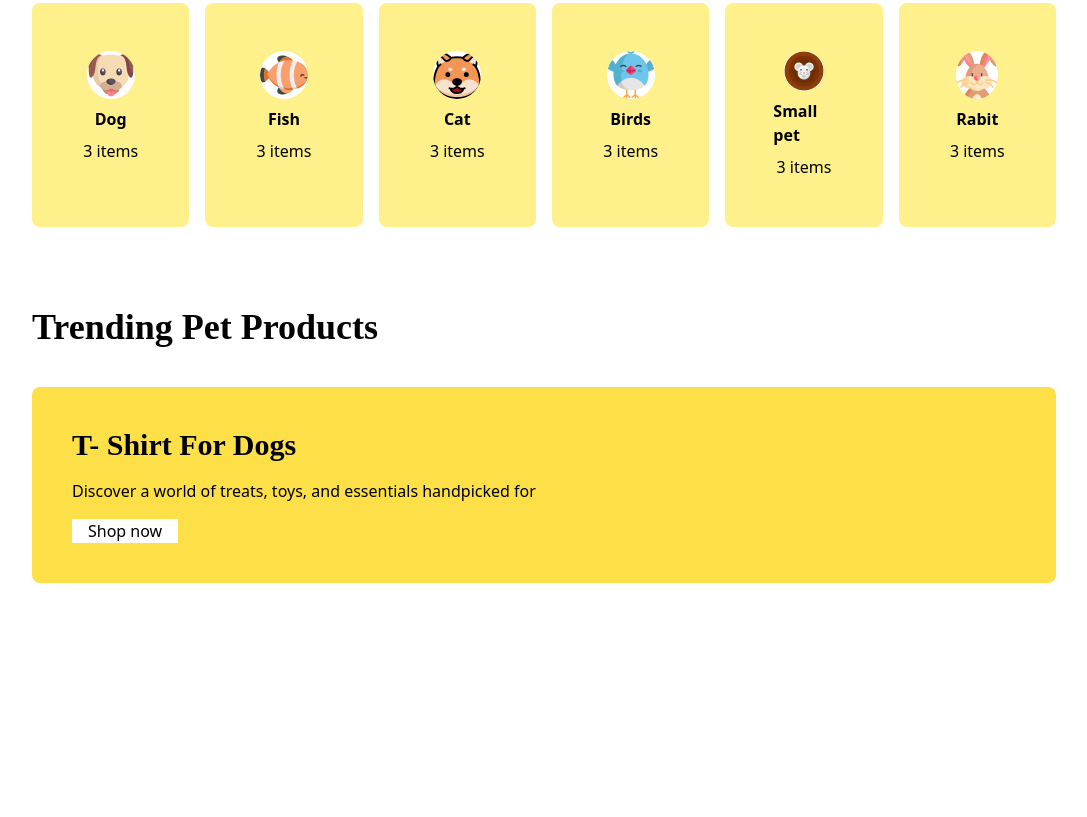
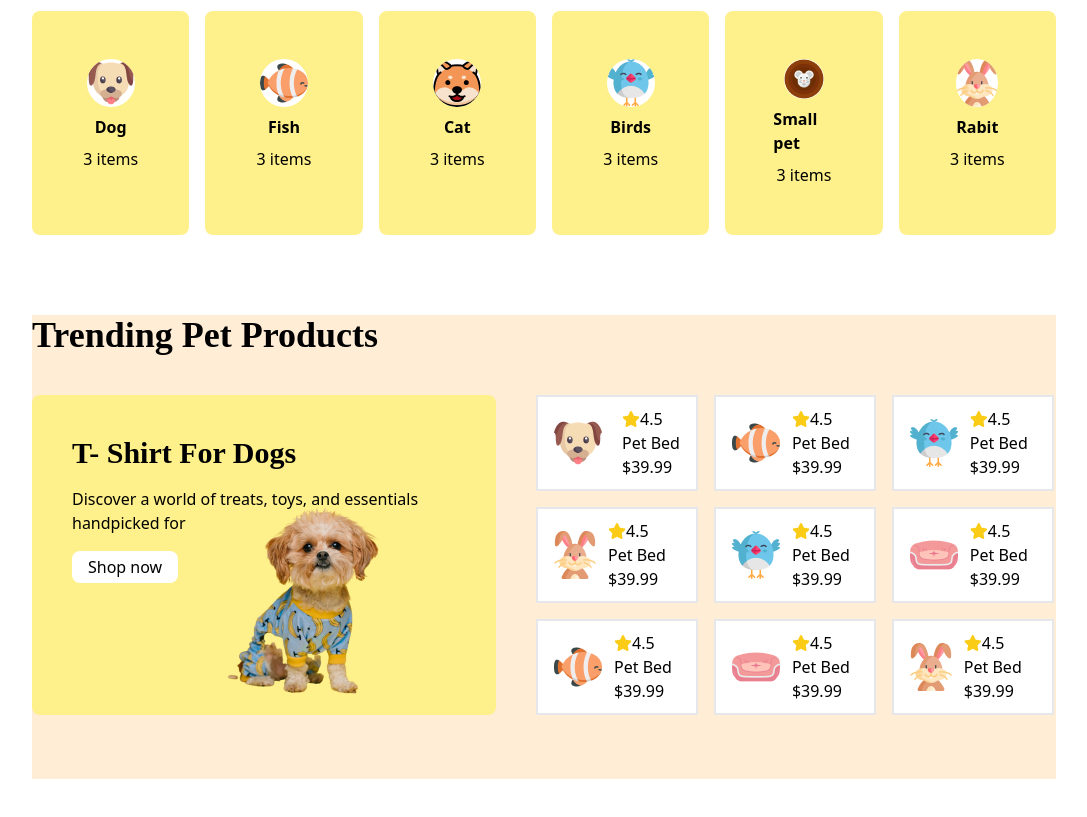
Before and after one commit to Ifthy980/Assignment-3, a plain HTML site: page index.html in a window 1280 px wide. Shown: the part 1037-1854 px from the top of the page, without its empty margins (96-1183 px from the left). Before the commit the page ends 1620 px from the top, so only its background shows below. Drawn offline with nearby package versions, Linux system fonts and the light colour scheme; a web font is replaced by a local one.

Commit message:
style added

```diff
--- a/index.html
+++ b/index.html
@@ -26,7 +26,7 @@
 
 <body>
     <header class="max-w-screen-lg mx-auto">
-        <nav class="mt-2 flex justify-between items-center px-4 md:p-0">
+        <nav class="mt-2 flex justify-between items-center px-4 md:p-0 border-b-2 h-10 md:border-none">
             <div class="flex gap-2 items-center">
                 <div><img class="w-8" src="c1-assets/logo-header.png" alt=""></div>
                 <div class="hidden md:block">
@@ -97,13 +97,127 @@
                 </div>
             </div>
         </section>
-        <section class="mt-20">
-            <h2 class="mt-10 mb-10 font-adlam text-4xl font-bold">Trending Pet Products</h2>
-            <div>
-                <div class="p-10 space-y-4 bg-yellow-300 rounded-lg">
+        <section class="mt-20 mb-20 bg-orange-100">
+            <h2 class="mt-20 mb-10 font-adlam text-4xl font-bold ml-5 md:ml-0">Trending Pet Products</h2>
+            <div class="md:flex p-5 md:p-0 md:gap-10">
+                <div class="relative p-10 space-y-4 bg-yellow-200 rounded-lg h-80">
                     <h2 class="font-adlam text-3xl font-bold">T- Shirt For Dogs</h2>
-                    <p>Discover a world of treats, toys, and essentials handpicked for </p>
-                    <button class="px-4 bg-white">Shop now</button>
+                    <p class="max-w-sm">Discover a world of treats, toys, and essentials handpicked for </p>
+                    <button class="px-4 h-8 rounded-lg bg-white">Shop now</button>
+                    <div class="absolute flex justify-end top-24">
+                        <img class="w-2/4" src="c1-assets/cute-pet-mid.png" alt="">
+                    </div>
+                </div>
+                <div class="grid mt-5 md:mt-0 grid-cols-2 md:grid-cols-3 gap-4  md:mb-24 md:h-72">
+                    <div class="flex gap-5 border-2 p-4 h-24 items-center bg-white">
+                        <div><img src="c1-assets/dog-cartoon.png" alt=""></div>
+                        <div>
+                            <div class="flex items-center">
+                                <i class="fa-solid fa-star text-yellow-400"></i>
+                                <p>4.5</p>
+                            </div>
+                            <h4>Pet Bed</h4>
+                            <p>$39.99</p>
+                        </div>
+
+                    </div>
+                    <div class="flex gap-3 border-2 p-4 h-24 items-center bg-white">
+                        <div><img src="c1-assets/fish-cartoon.png" alt=""></div>
+                        <div>
+                            <div class="flex items-center">
+                                <i class="fa-solid fa-star text-yellow-400"></i>
+                                <p>4.5</p>
+                            </div>
+                            <h4>Pet Bed</h4>
+                            <p>$39.99</p>
+                        </div>
+
+                    </div>
+                    <div class="flex gap-3 border-2 p-4 h-24 items-center bg-white">
+                        <div><img src="c1-assets/bird-cartoon.png" alt=""></div>
+                        <div>
+                            <div class="flex items-center">
+                                <i class="fa-solid fa-star text-yellow-400"></i>
+                                <p>4.5</p>
+                            </div>
+                            <h4>Pet Bed</h4>
+                            <p>$39.99</p>
+                        </div>
+
+                    </div>
+                    <div class="flex gap-3 border-2 p-4 h-24 items-center bg-white">
+                        <div><img src="c1-assets/rabbit-cartoon.png" alt=""></div>
+                        <div>
+                            <div class="flex items-center">
+                                <i class="fa-solid fa-star text-yellow-400"></i>
+                                <p>4.5</p>
+                            </div>
+                            <h4>Pet Bed</h4>
+                            <p>$39.99</p>
+                        </div>
+
+                    </div>
+                    <div class="flex gap-3 border-2 p-4 h-24 items-center bg-white">
+                        <div><img src="c1-assets/bird-cartoon.png" alt=""></div>
+                        <div>
+                            <div class="flex items-center">
+                                <i class="fa-solid fa-star text-yellow-400"></i>
+                                <p>4.5</p>
+                            </div>
+                            <h4>Pet Bed</h4>
+                            <p>$39.99</p>
+                        </div>
+
+                    </div>
+                    <div class="flex gap-3 border-2 p-4 h-24 items-center bg-white">
+                        <div><img src="c1-assets/pet-couch.png" alt=""></div>
+                        <div>
+                            <div class="flex items-center">
+                                <i class="fa-solid fa-star text-yellow-400"></i>
+                                <p>4.5</p>
+                            </div>
+                            <h4>Pet Bed</h4>
+                            <p>$39.99</p>
+                        </div>
+
+                    </div>
+                    <div class="flex gap-3 border-2 p-4 h-24 items-center bg-white">
+                        <div><img src="c1-assets/fish-cartoon.png" alt=""></div>
+                        <div>
+                            <div class="flex items-center">
+                                <i class="fa-solid fa-star text-yellow-400"></i>
+                                <p>4.5</p>
+                            </div>
+                            <h4>Pet Bed</h4>
+                            <p>$39.99</p>
+                        </div>
+
+                    </div>
+                    <div class="flex gap-3 border-2 p-4 h-24 items-center bg-white">
+                        <div><img src="c1-assets/pet-couch.png" alt=""></div>
+                        <div>
+                            <div class="flex items-center">
+                                <i class="fa-solid fa-star text-yellow-400"></i>
+                                <p>4.5</p>
+                            </div>
+                            <h4>Pet Bed</h4>
+                            <p>$39.99</p>
+                        </div>
+
+                    </div>
+                    <div class="flex gap-3 border-2 p-4 h-24 items-center bg-white hidden md:flex">
+                        <div><img src="c1-assets/rabbit-cartoon.png" alt=""></div>
+                        <div>
+                            <div class="flex items-center">
+                                <i class="fa-solid fa-star text-yellow-400"></i>
+                                <p>4.5</p>
+                            </div>
+                            <h4>Pet Bed</h4>
+                            <p>$39.99</p>
+                        </div>
+
+                    </div>
+
                 </div>
             </div>
         </section>
```
